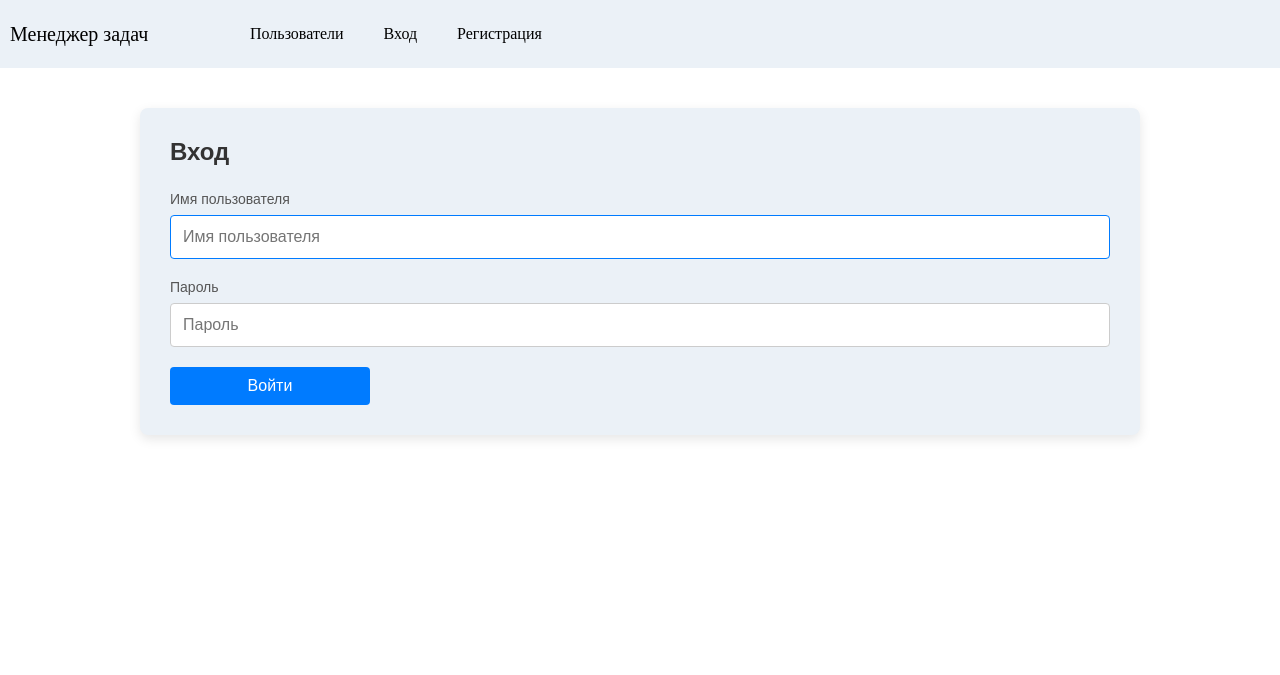
After one commit to A-leks-andr/python-project-52, a Django app: page /login/ in a window 1280 px wide. The commit adds this page. Shown: the top 675 px of the page. Run offline with Django 5.2, Linux system fonts and the light colour scheme.

Commit message:
fix files and add for login

```diff
--- /dev/null
+++ b/staticfiles_collected/login.css
@@ -0,0 +1,82 @@
+/* Базовый контейнер формы */
+.login-form {
+  width: 80%;
+  max-width: 1000px;
+  margin: 40px auto; /* Центрирует саму форму на странице */
+  padding: 30px;
+  background-color: #EBF1F7;
+  border-radius: 8px;
+  box-shadow: 0 4px 12px rgba(0, 0, 0, 0.1);
+  font-family: Arial, sans-serif;
+  box-sizing: border-box;
+  /* Устанавливаем базовое выравнивание по центру для всего содержимого */
+  text-align: left;
+}
+
+.login-form h1 {
+  margin-top: 0;
+  margin-bottom: 25px;
+  color: #333;
+  /* text-align: center; <- Это теперь наследуется от .login-form */
+  font-size: 24px;
+}
+
+/* Группировка меток и полей */
+.form-group {
+  margin-bottom: 20px;
+  /* Отключаем Flexbox, который вызывал проблемы с выравниванием меток */
+  /* display: flex; flex-direction: column; align-items: center; */
+}
+
+/* Метки должны быть блочными элементами, чтобы работать с шириной */
+.login-form label {
+  display: block;
+  margin-bottom: 8px;
+  color: #555;
+  font-size: 14px;
+  /* Выравниваем текст метки по центру над полем ввода */
+  text-align: left;
+}
+
+/* Стилизация полей ввода */
+.login-form input[type="text"],
+.login-form input[type="password"] {
+  width: 100%;
+  max-width: 1000px; /* Ограничиваем ширину поля */
+  padding: 12px;
+  border: 1px solid #ccc;
+  border-radius: 4px;
+  box-sizing: border-box;
+  font-size: 16px;
+  transition: border-color 0.3s ease;
+  /* Центрируем блок input внутри формы с помощью margin: auto */
+  margin-left: auto;
+  margin-right: auto;
+}
+
+.login-form input:focus {
+  border-color: #007bff;
+  outline: none;
+}
+
+/* Стилизация кнопки */
+.submit-btn {
+  width: 100%;
+  max-width: 200px; /* Ограничиваем ширину кнопки */
+  padding: 10px 20px;
+  background-color: #007bff;
+  color: #fff;
+  border: none;
+  border-radius: 4px;
+  font-size: 16px;
+  cursor: pointer;
+  transition: background-color 0.3s ease;
+  margin-top: 10px;
+  box-sizing: border-box;
+  /* Центрируем кнопку с помощью margin: auto (display block обязателен) */
+  display: block;
+}
+
+.submit-btn:hover {
+  background-color: #0056b3;
+}
--- a/task_manager/settings.py
+++ b/task_manager/settings.py
@@ -32,7 +32,7 @@ ALLOWED_HOSTS = [
     "webserver",
     "127.0.0.1",
     "localhost",
-    'python-project-52-q37n.onrender.com'
+    "python-project-52-q37n.onrender.com",
 ]
 
 
@@ -50,7 +50,7 @@ INSTALLED_APPS = [
 
 MIDDLEWARE = [
     "django.middleware.security.SecurityMiddleware",
-    'whitenoise.middleware.WhiteNoiseMiddleware',
+    "whitenoise.middleware.WhiteNoiseMiddleware",
     "django.contrib.sessions.middleware.SessionMiddleware",
     "django.middleware.common.CommonMiddleware",
     "django.middleware.csrf.CsrfViewMiddleware",
@@ -125,4 +125,4 @@ USE_TZ = True
 # https://docs.djangoproject.com/en/6.0/howto/static-files/
 
 STATIC_URL = "/static/"
-STATIC_ROOT = os.path.join(BASE_DIR, 'staticfiles_collected')
+STATIC_ROOT = os.path.join(BASE_DIR, "staticfiles_collected")
--- a/task_manager/templates/base.html
+++ b/task_manager/templates/base.html
@@ -23,7 +23,7 @@
         <div class="navbar-menu" id="navbarMenu">
                 <ul class="menu">
                     <li><a href="{% url 'users' %}">Пользователи</a></li>
-                    <li><a href="#">Вход</a></li>
+                    <li><a href="{% url 'login' %}">Вход</a></li>
                     <li><a href="#">Регистрация</a></li>
                 </ul>
         </div>
--- /dev/null
+++ b/task_manager/templates/login.html
@@ -0,0 +1,28 @@
+{% extends "base.html" %}
+
+{% block head %}
+{% load static %}
+    <link rel="stylesheet" href="{% static 'login.css' %}">
+{% endblock %}
+
+{% block content %}
+<div class="login-form">
+  <h1>Вход</h1>
+  <form method="post">
+    <input type="hidden" name="unknown" value="gjkyfztcnm">
+    <div class="form-group">
+      <!-- Добавлен класс form-group -->
+      <label for="id_username">Имя пользователя</label>
+      <input type="text" name="username" autofocus autocapitalize="none" autocomplete="username" maxlength="150" placeholder="Имя пользователя" required id="id_username">
+    </div>
+    <div class="form-group">
+      <!-- Добавлен класс form-group -->
+      <label for="id_password">Пароль</label>
+      <input type="password" autocomplete="current-password" placeholder="Пароль" required id="id_password">
+    </div>
+    <!-- Заменен input на кнопку для лучшей стилизации -->
+    <button type="submit" class="submit-btn">Войти</button>
+  </form>
+</div>
+
+{% endblock %}
--- a/task_manager/urls.py
+++ b/task_manager/urls.py
@@ -6,5 +6,6 @@ from task_manager import views
 urlpatterns = [
     path("", views.IndexView.as_view(), name="index"),
     path("users/", views.UsersView.as_view(), name="users"),
+    path("login/", views.LoginView.as_view(), name="login"),
     path("admin/", admin.site.urls),
 ]
--- a/task_manager/views.py
+++ b/task_manager/views.py
@@ -6,6 +6,12 @@ class IndexView(TemplateView):
     def get(self, request, *args, **kwargs):
         return render(request, "index.html")
 
+
 class UsersView(TemplateView):
     def get(self, request, *args, **kwargs):
         return render(request, "users.html")
+
+
+class LoginView(TemplateView):
+    def get(self, request, *args, **kwargs):
+        return render(request, "login.html")
```
Also changed, not shown: task_manager/static/login.css (added, +82 -0 lines).
